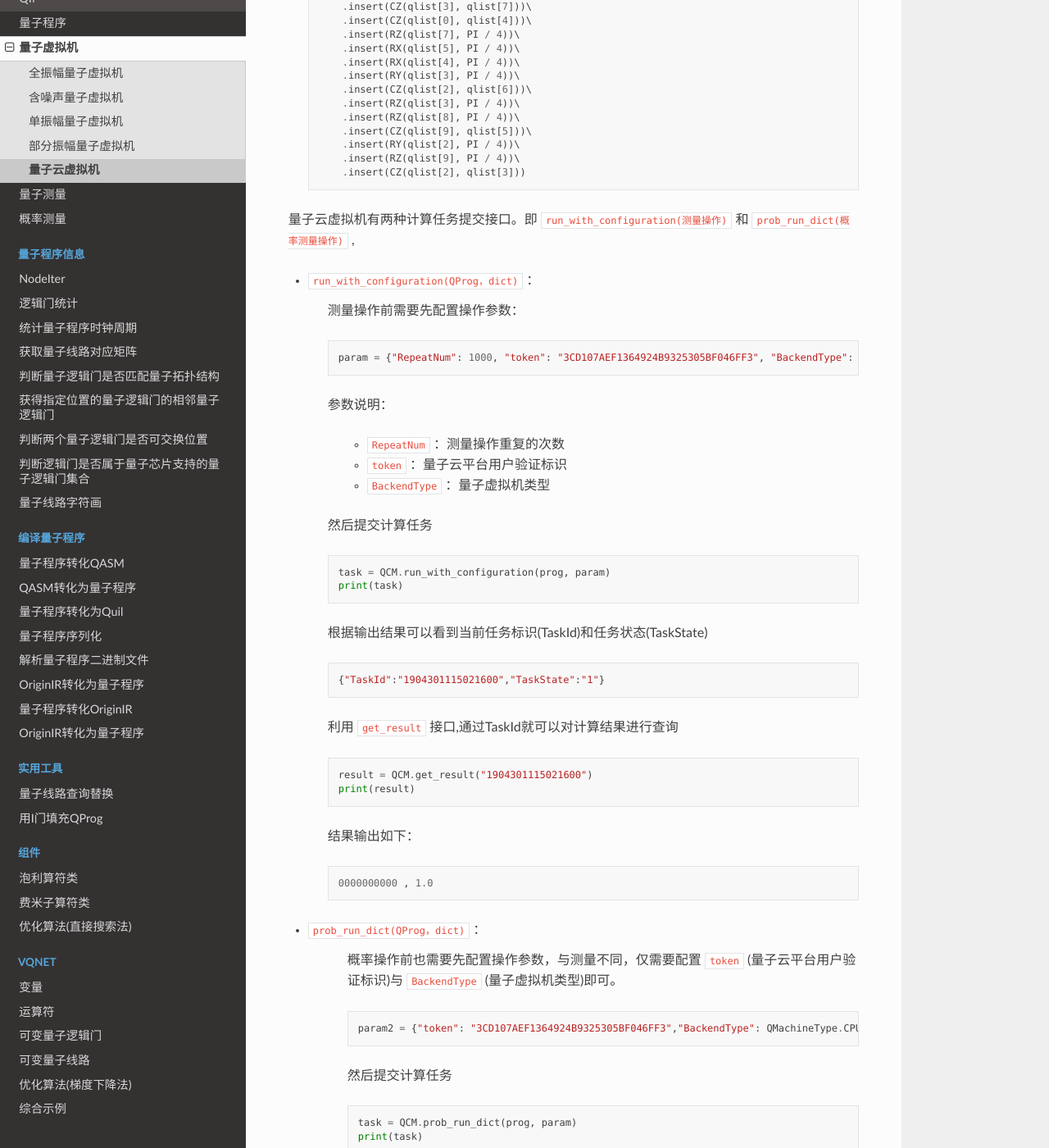
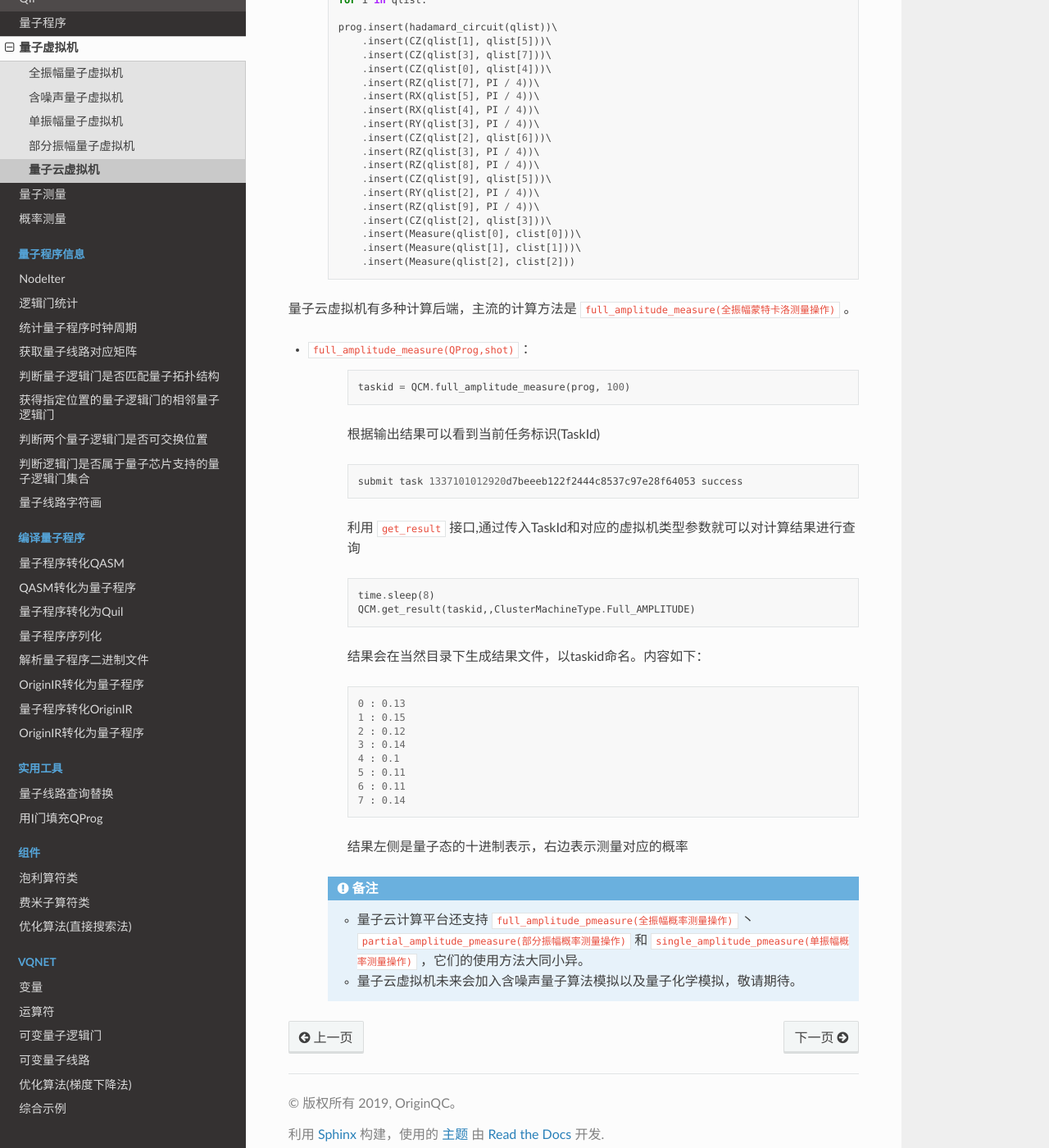
Before and after one commit to OriginQ/pyQPanda-Toturial, a Sphinx documentation site: the page built from source/QCloudMachine.rst, in a window 1280 px wide and 1400 px high, scrolled down 697 px. Shown: the whole window at 82% size. Built offline with Sphinx 7.4.7 and the Read the Docs theme 2.0.0, drawn with Linux system fonts in a browser that asks for light colours; pages that are not in the unit, such as notebooks, are missing from menus; some of the changed text lies outside the part shown.

Commit message:
Update QCloudMachine.rst

```diff
--- a/source/QCloudMachine.rst
+++ b/source/QCloudMachine.rst
@@ -5,17 +5,19 @@
 
 pyQPanda封装了量子云虚拟机，可以向本源量子的计算服务器集群发送计算指令，同时根据生成的唯一任务标识进行计算结果的查询等操作。
 
-首先通过 ``QCloud()`` 构建量子云虚拟机对象，然后用 ``initQVM()`` 初始化系统资源
+首先通过 ``QCloud()`` 构建量子云虚拟机对象，然后用 ``init_qvm`` 初始化系统资源
 
         .. code-block:: python
 
             from pyqpanda import *
+            import time
+
             PI = 3.141593
 
             QCM = QCloud()
-            QCM.initQVM()
+            QCM.init_qvm("4B7AFE1E196A4197B7C6845C4E73EF2E")
 
-接着构建量子程序
+ ``init_qvm`` 需要用户传入量子云平台用户验证标识token，可以从本源量子云平台个人信息下获取。接着构建量子程序
 
         .. code-block:: python
 
@@ -38,87 +40,47 @@ pyQPanda封装了量子云虚拟机，可以向本源量子的计算服务器集
                 .insert(CZ(qlist[9], qlist[5]))\
                 .insert(RY(qlist[2], PI / 4))\
                 .insert(RZ(qlist[9], PI / 4))\
-                .insert(CZ(qlist[2], qlist[3]))
+                .insert(CZ(qlist[2], qlist[3]))\
+                .insert(Measure(qlist[0], clist[0]))\
+                .insert(Measure(qlist[1], clist[1]))\
+                .insert(Measure(qlist[2], clist[2]))
 
-量子云虚拟机有两种计算任务提交接口。即 ``run_with_configuration(测量操作)`` 和 ``prob_run_dict(概率测量操作)`` ,
+量子云虚拟机有多种计算后端，主流的计算方法是 ``full_amplitude_measure(全振幅蒙特卡洛测量操作)`` 。
 
-- ``run_with_configuration(QProg，dict)`` ：
-
-        测量操作前需要先配置操作参数：
+- ``full_amplitude_measure(QProg,shot)`` ：
 
         .. code-block:: python
 
-            param = {"RepeatNum": 1000, "token": "3CD107AEF1364924B9325305BF046FF3", "BackendType": QMachineType.NOISE}
+            taskid = QCM.full_amplitude_measure(prog, 100)
 
-        参数说明：
-
-            - ``RepeatNum`` ：测量操作重复的次数
-            - ``token`` ：量子云平台用户验证标识
-            - ``BackendType`` ：量子虚拟机类型
-
-        然后提交计算任务
+        根据输出结果可以看到当前任务标识(TaskId)
 
         .. code-block:: python
 
-            task = QCM.run_with_configuration(prog, param)
-            print(task)
+            submit task 1337101012920d7beeeb122f2444c8537c97e28f64053 success
 
-        根据输出结果可以看到当前任务标识(TaskId)和任务状态(TaskState)
+        利用 ``get_result`` 接口,通过传入TaskId和对应的虚拟机类型参数就可以对计算结果进行查询
 
         .. code-block:: python
 
-            {"TaskId":"1904301115021600","TaskState":"1"}
+                time.sleep(8)
+                QCM.get_result(taskid,,ClusterMachineType.Full_AMPLITUDE)
 
-        利用 ``get_result`` 接口,通过TaskId就可以对计算结果进行查询
+        结果会在当然目录下生成结果文件，以taskid命名。内容如下：
 
         .. code-block:: python
 
-                result = QCM.get_result("1904301115021600")
-                print(result)
+            0 : 0.13
+            1 : 0.15
+            2 : 0.12
+            3 : 0.14
+            4 : 0.1
+            5 : 0.11
+            6 : 0.11
+            7 : 0.14
 
-        结果输出如下：
-
-        .. code-block:: python
-
-            0000000000 , 1.0
-
-- ``prob_run_dict(QProg，dict)`` ：
-
-        概率操作前也需要先配置操作参数，与测量不同，仅需要配置 ``token`` (量子云平台用户验证标识)与 ``BackendType`` (量子虚拟机类型)即可。
-
-        .. code-block:: python
-
-            param2 = {"token": "3CD107AEF1364924B9325305BF046FF3","BackendType": QMachineType.CPU}
-
-        然后提交计算任务
-
-        .. code-block:: python
-
-            task = QCM.prob_run_dict(prog, param)
-            print(task)
-
-        根据输出结果可以看到当前任务标识(TaskId)和任务状态(TaskState)
-
-        .. code-block:: python
-
-            {"TaskId":"1904301115021601","TaskState":"1"}
-
-        利用 ``get_result`` 接口,通过TaskId就可以对计算结果进行查询
-
-        .. code-block:: python
-
-                result = QCM.get_result("1904301115021601")
-                print(result)
-
-        结果输出如下：
-
-        .. code-block:: python
-
-            '0011000010': 0.0028459116820049733,
-            '0011100011': 0.0028459116820049733,
-            '0011110011': 0.0028459116820049733,
-            ...
+        结果左侧是量子态的十进制表示，右边表示测量对应的概率
 
     .. note::
-        - 量子云平台用户验证标识token需要用户从本源量子云平台个人信息下获取。
-        - 量子云虚拟机除了经典的全振幅算法以外，现已支持单振幅、部分振幅等量子虚拟机模拟。
+        - 量子云计算平台还支持 ``full_amplitude_pmeasure(全振幅概率测量操作)`` 丶 ``partial_amplitude_pmeasure(部分振幅概率测量操作)`` 和 ``single_amplitude_pmeasure(单振幅概率测量操作)`` ，它们的使用方法大同小异。
+        - 量子云虚拟机未来会加入含噪声量子算法模拟以及量子化学模拟，敬请期待。
```
